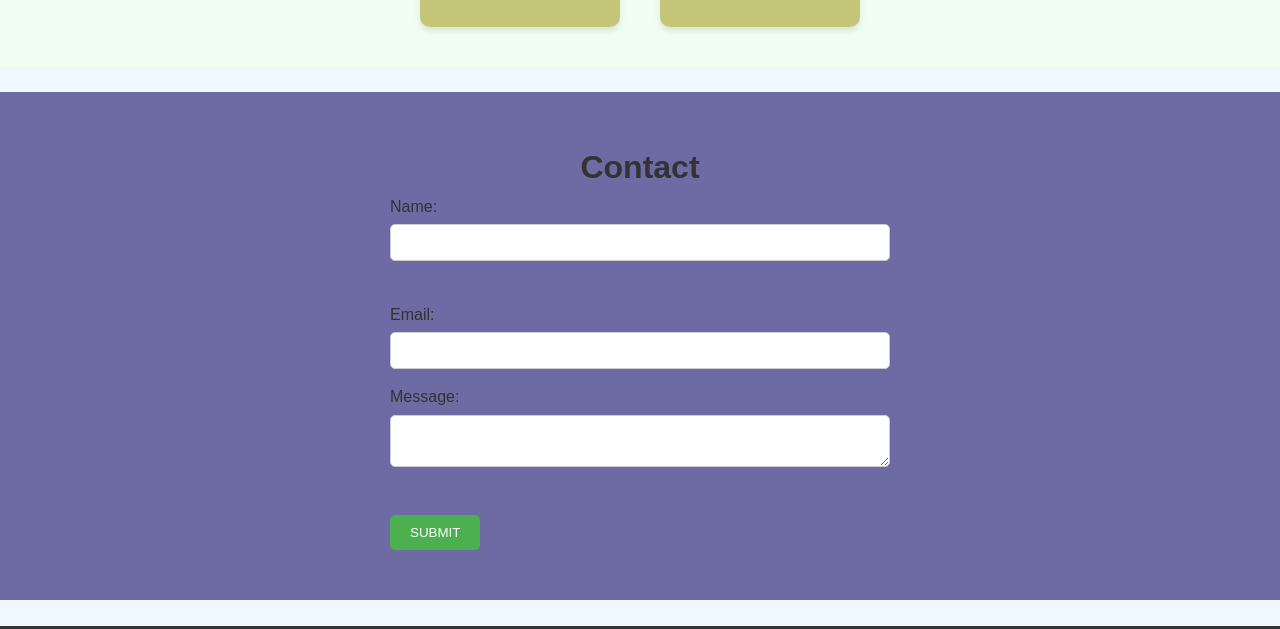
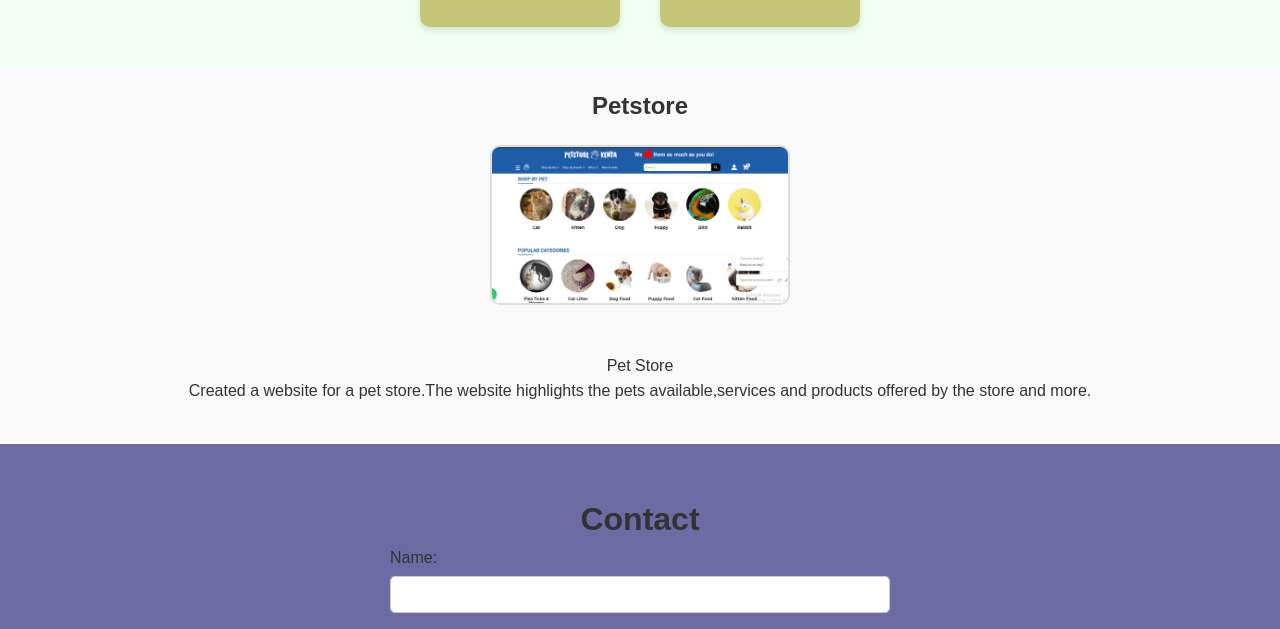
Before and after one commit to sandramisigo/portfoliorepo, a plain HTML site: page index.html in a window 1280 px wide. Shown: the part 1258-1887 px from the top of the page. Drawn offline with Linux system fonts and the light colour scheme.

Commit message:
myportfoliobestrepo

```diff
--- a/index.html
+++ b/index.html
@@ -75,8 +75,17 @@
             </div>
         </section>
 
+        <section id="Project">
+            <h1> Petstore</h1>
+            <div>
+                <img src="Petstore.jpeg" alt="PET">
+                <figcaption id="Project">
+                    Pet Store<br>
+                    Created a website for a pet store.The website highlights the pets available,services and products offered by the store and more.
+                </figcaption>
+            </div>
 
-        <br>
+        </section>
 
         <section id="contact">
             <h2>Contact</h2>
--- a/style.css
+++ b/style.css
@@ -285,3 +285,21 @@ header .logo h2 {
 .social-media a:hover {
     color: #120db2;
 }
+#Project {
+    padding: 20px;
+    background-color: #f9f9f9;
+    text-align: center;
+}
+
+#Project img {
+    margin: 20px 0;
+    width: 300px; ;
+    height: auto;
+    border: 2px solid #ddd;
+    border-radius: 10px;}
+
+#Project h2 {
+        font-size: 2rem;
+        margin-bottom: 20px;
+        color: black;
+    }
```
Also changed, not shown: Petstore.jpeg (added).
